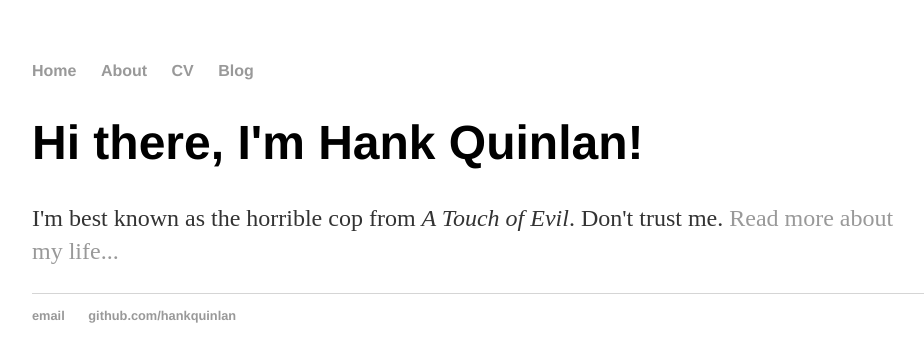
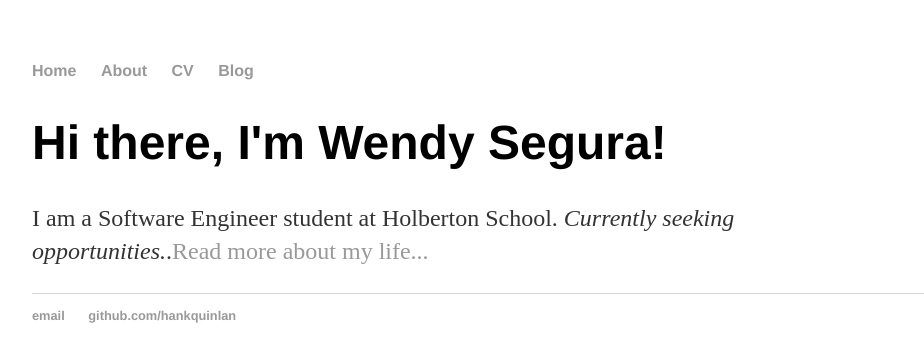
Before and after one commit to feliciahsieh/wendysegura.github.io, a Jekyll site: the page built from index.html, in a window 1280 px wide. Shown: the top 362 px of the page, without its empty margins (160-1084 px from the left). Built offline with Jekyll 4.4.1, drawn with Linux system fonts in a browser that asks for light colours.

Commit message:
Update index.html

```diff
--- a/index.html
+++ b/index.html
@@ -1,9 +1,9 @@
 ---
 layout: default
-title: Hank Quinlan, Horrible Cop
+title: Wendy Segura
 ---
 
 		<div class="blurb">
-			<h1>Hi there, I'm Hank Quinlan!</h1>
-			<p>I'm best known as the horrible cop from <em>A Touch of Evil</em>. Don't trust me. <a href="/about">Read more about my life...</a></p>
+			<h1>Hi there, I'm Wendy Segura!</h1>
+			<p>I am a Software Engineer student at Holberton School. <em>Currently seeking opportunities.</em>.<a href="/about">Read more about my life...</a></p>
 		</div>
```
